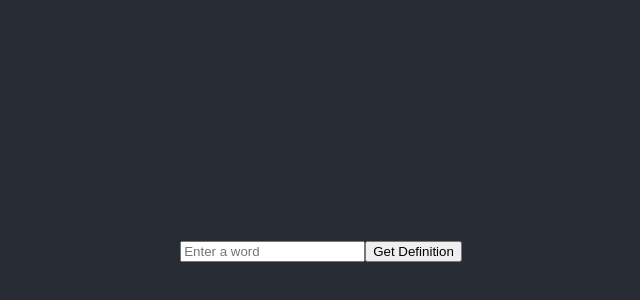
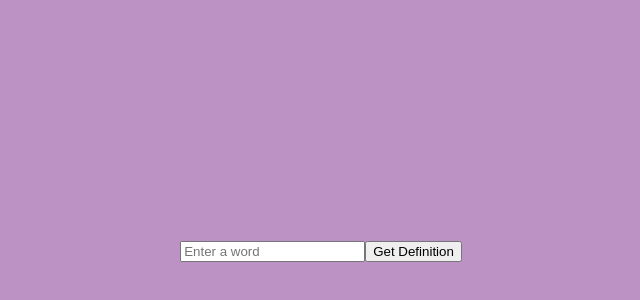
Before and after one commit to ohmyitsmidnight/crosswordapp, a React (Create React App) app in the folder client/: page / in a window 1280 px wide. Shown: the part 128-428 px from the top of the page, without its empty margins (319-959 px from the left). Built offline with nearby package versions, Linux system fonts and the light colour scheme.

Commit message:
changed background color

```diff
--- a/client/src/App.css
+++ b/client/src/App.css
@@ -14,14 +14,14 @@
 }
 
 .App-header {
-  background-color: #282c34;
+  background-color: #bb92c3;
   min-height: 100vh;
   display: flex;
   flex-direction: column;
   align-items: center;
   justify-content: center;
   font-size: calc(10px + 2vmin);
-  color: white;
+  color: rgb(255, 255, 255);
 }
 
 .App-link {
--- a/client/src/App.js
+++ b/client/src/App.js
@@ -19,6 +19,10 @@ function App() {
   return (
     <div className="App">
       <header className="App-header">
+        <div>
+
+        </div>
+        <div>
           <form onSubmit={handleSubmit}>
             <input
               type="text"
@@ -28,6 +32,7 @@ function App() {
             />
             <button type="submit">Get Definition</button>
           </form>
+        </div>
         <p>{definition}</p>
       </header>
     </div>
```
Lines whose indentation alone changed are shown as unchanged.
